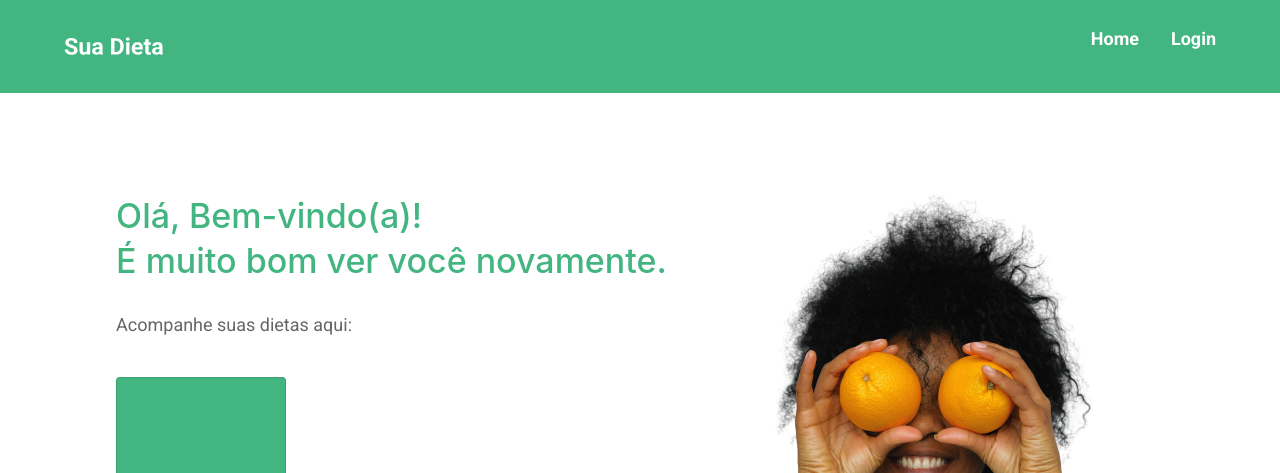
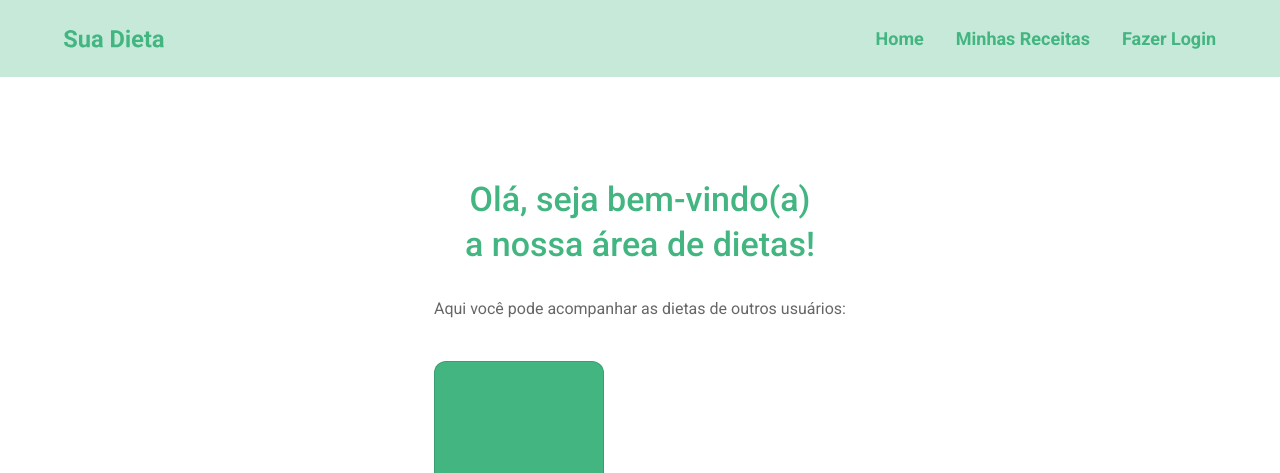
Before and after one commit to MatheusNelvam/ESA2022.1-SuaDieta, a Django app: page / in a window 1280 px wide. Shown: the top 473 px of the page. Run offline with Django 4.2, Linux system fonts and the light colour scheme; data comes from the database, SQL or seed files in the repository; both versions use the stored data as it was after the commit; some libraries are stand-ins or nearby versions; grey boxes are pictures that could not be loaded.

Commit message:
estilzando a home

```diff
--- a/suaDieta/suaDieta/static/css/mycss/home.css
+++ b/suaDieta/suaDieta/static/css/mycss/home.css
@@ -4,10 +4,15 @@
     display: flex;
     justify-content: space-between; */
 
-    padding: 100px 0px;
+    padding: 100px 0px !important;
 
     display: flex;
-    justify-content: space-around;
+    justify-content: center;
+    margin: auto !important;
+/*
+    background-image: url("{% static 'images/Background-right.svg' %}");
+    background-repeat: no-repeat; */
+
 }
 
 .text h1 {
@@ -16,15 +21,17 @@
     line-height: 45px;
 
     margin-bottom: 30px;
+    text-align: center;
 }
 
 .text p {
-    font-size: 18px;
+    font-size: 16px;
     line-height: 24px;
     color: var(--color-secundary);
     font-weight: 400;
 
     margin-bottom: 40px;
+    text-align: center;
 }
 
 .cards {
@@ -44,6 +51,7 @@
     border-radius: 12px;
     flex-wrap: wrap;
 }
+
 .card h3 {
     margin-bottom: 5px;
     font-weight: 500;
@@ -74,7 +82,7 @@ p.kcal {
     padding-bottom: 0px;
 }
 
-p.gram{
+p.gram {
     font-weight: 400;
     font-size: 16px;
     padding-bottom: 0px;
--- a/suaDieta/suaDieta/static/css/mycss/menu.css
+++ b/suaDieta/suaDieta/static/css/mycss/menu.css
@@ -1,5 +1,5 @@
 .text-menu {
-  color: #fff;
+  color: var(--color-primary);
   text-decoration: none;
 
   letter-spacing: 0px;
@@ -9,8 +9,9 @@
   font-size: 18px;
 }
 
-.text-menu:hover {
-  opacity: 0.7;
+a:hover {
+  color: var(--color-primary);
+  text-decoration: none;
 }
 
 .logo {
@@ -22,7 +23,7 @@
   justify-content: space-between;
   align-items: center;
   font-family: system-ui, -apple-system, Helvetica, Arial, sans-serif;
-  background-color: var(--color-primary);
+  background-color: rgba(66, 181, 129, 0.3);
 
   padding: 25px 5%;
 }
@@ -30,6 +31,7 @@
 .nav-list {
   list-style: none;
   display: flex;
+  margin: 0px;
 }
 
 .nav-list li {
--- a/suaDieta/templates/base.html
+++ b/suaDieta/templates/base.html
@@ -8,15 +8,12 @@
         <meta name="viewport" content="width=device-width, initial-scale=1.0">
         <title>Document</title>
 
-        <link rel="stylesheet" href="{% static 'css/bootstrap.min.css' %}">
+        <!-- <link rel="stylesheet" href="{% static 'css/bootstrap.min.css' %}">
         <link rel="stylesheet" href="{% static 'css/bootstrap.css' %}">
-        <script src="{% static 'js/bootstrap.min.js' %}"></script>
+        <script src="{% static 'js/bootstrap.min.js' %}"></script> -->
 
         <link rel="stylesheet" href="{% static 'css/mycss/global.css' %}" />
-        <link rel="stylesheet" href="{% static 'css/mycss/home.css' %}" />
         <link rel="stylesheet" href="{% static 'css/mycss/menu.css' %}" />
-        <link rel="stylesheet" href="{% static 'css/mycss/login.css' %}" />
-
 
         <link href="https://cdn.jsdelivr.net/npm/bootstrap@5.2.1/dist/css/bootstrap.min.css" rel="stylesheet" integrity="sha384-iYQeCzEYFbKjA/T2uDLTpkwGzCiq6soy8tYaI1GyVh/UjpbCx/TYkiZhlZB6+fzT" crossorigin="anonymous">
         <script src="https://cdn.jsdelivr.net/npm/bootstrap@5.2.1/dist/js/bootstrap.bundle.min.js" integrity="sha384-u1OknCvxWvY5kfmNBILK2hRnQC3Pr17a+RTT6rIHI7NnikvbZlHgTPOOmMi466C8" crossorigin="anonymous"></script>
--- a/suaDieta/templates/dietas/index.html
+++ b/suaDieta/templates/dietas/index.html
@@ -5,6 +5,8 @@
 
     {% include 'partials/_menu.html' %}
     {% include 'partials/_alerts.html' %}
+    <link rel="stylesheet" href="{% static 'css/mycss/home.css' %}" />
+    <link rel="stylesheet" href="{% static 'css/mycss/global.css' %}" />
 
     <div class="container">
 
@@ -13,8 +15,8 @@
         <div class="panel">
 
             <div class="text">
-              <h1>Olá, Bem-vindo(a)!<br>É muito bom ver você novamente.</h1>
-              <p>Acompanhe suas dietas aqui:</p>
+              <h1>Olá, seja bem-vindo(a)<br>a nossa área de dietas!</h1>
+              <p>Aqui você pode acompanhar as dietas de outros usuários:</p>
             </div>
 
 
@@ -40,13 +42,6 @@
             </div>
         </div>
 
-
-
-
-        <div class="img-home">
-            <img class="" src="{% static 'images/woman.png' %}"></img>
-        </div>
-
     </div>
 
     {% include "partials/_paginatorProdutos.html" %}
--- a/suaDieta/templates/partials/_menu.html
+++ b/suaDieta/templates/partials/_menu.html
@@ -1,7 +1,9 @@
 {% load static %}
+  <link rel="stylesheet" href="{% static 'css/mycss/menu.css' %}" />
+  <link rel="stylesheet" href="{% static 'css/mycss/global.css' %}" />
 <header>
     <nav class="nav-menu">
-      <img class="logo" src="{% static 'images/Logo-white.svg' %}"></img>
+      <img class="logo" src="{% static 'images/logo-green.svg' %}"></img>
       <div class="mobile-menu">
         <div class="line1"></div>
         <div class="line2"></div>
@@ -10,11 +12,13 @@
       <ul class="nav-list">
         <li><a class="text-menu" href="#">Home</a></li>
         {% if  user.is_authenticated %}
-        <li><a class="text-menu" href="#">Receitas</a></li>
+        <li><a class="text-menu" href="#">Minhas Receitas</a></li>
+        <li><a class="text-menu" href="{% url 'logout' %}">Sair</a></li>
         {% endif %}
 
         {% if not user.is_authenticated %}
-        <li><a class="text-menu" href="{% url 'login' %}">Login</a></li>
+        <li><a class="text-menu" href="#">Minhas Receitas</a></li>
+        <li><a class="text-menu" href="{% url 'login' %}">Fazer Login</a></li>
         {% endif %}
       </ul>
     </nav>
```
Also changed, not shown: suaDieta/suaDieta/static/css/mycss/global.css (+9 -4 lines), suaDieta/db.sqlite3, suaDieta/suaDieta/static/images/Background-right.svg (added), suaDieta/suaDieta/static/images/logo-green.svg (added).
